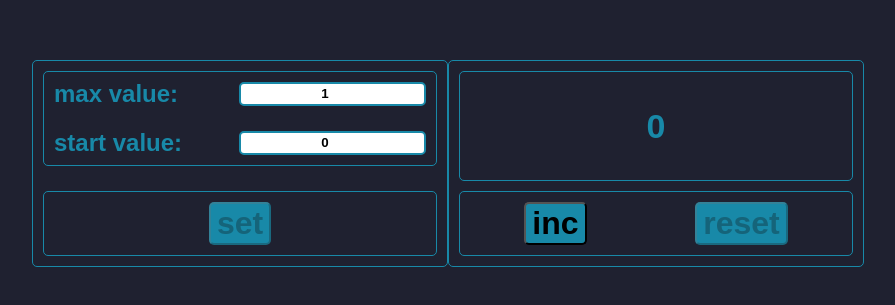
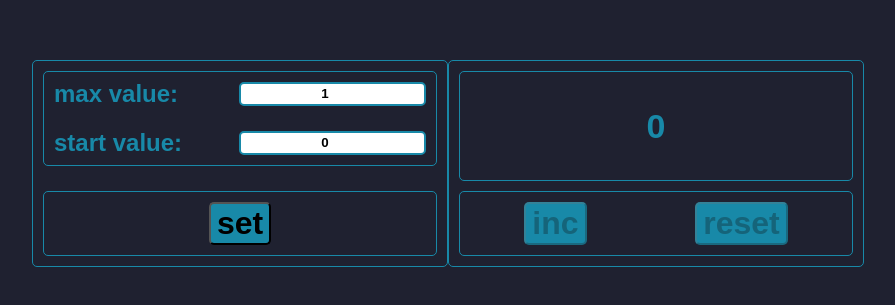
Before and after one commit to PizzerSpring/BlackCounter, a React (Vite) app: page / in a window 1280 px wide. Shown: the part 237-542 px from the top of the page, without its empty margins (192-1087 px from the left). Built offline with nearby package versions, Linux system fonts and the light colour scheme.

Commit message:
Fix bugs with display button set

```diff
--- a/src/Counter.tsx
+++ b/src/Counter.tsx
@@ -3,6 +3,8 @@ import s from './components/Container.module.css';
 import {CounterSettings} from "./components/CounterSettings.tsx";
 import {CounterOutput} from "./components/CounterOutput.tsx";
 import {useEffect, useState} from "react";
+import {Input} from "./components/Input.tsx";
+import {Button} from "./components/Button.tsx";
 
 const Counter = () => {
 
@@ -27,7 +29,7 @@ const Counter = () => {
     const [disSet, setDisSet] = useState(false);
 
     useEffect(() => {
-        console.log('counter')
+       // console.log('counter')
         /*const maxValueAsString = localStorage.getItem('maxValue');
         if(maxValueAsString) {
             const newValue = JSON.parse(maxValueAsString);
@@ -52,6 +54,8 @@ const Counter = () => {
         <div className={`${style.bg} ${style.center}`}>
             <div className={`${style.counterContainer} ${s.container}`}>
                 <CounterSettings
+                    disSet={disSet}
+                    setDisSet={setDisSet}
                     setError={setError}
                     error={error}
                     setActive={setActive}
@@ -63,6 +67,8 @@ const Counter = () => {
                     maxValue={maxValue}
                     setMaxValue={setMaxValue}/>
                 <CounterOutput
+                    disSet={disSet}
+                    setDisSet={setDisSet}
                     setError={setError}
                     error={error}
                     setActive={setActive}
--- a/src/components/Button.tsx
+++ b/src/components/Button.tsx
@@ -8,8 +8,6 @@ type ButtonType = {
 
 export const Button = ({title, callback, className, disabled}: ButtonType) => {
     return (
-        <button disabled={disabled} className={className} onClick={() => {
-            callback()
-        }}>{title}</button>
+        <button disabled={disabled} className={className} onClick={callback}>{title}</button>
     );
-};
+}
--- a/src/components/ButtonPanel.tsx
+++ b/src/components/ButtonPanel.tsx
@@ -11,6 +11,8 @@ type ButtonPanelType = {
     active: string
     setActive: (active: string) => void
     error: string
+    disSet: boolean
+    setDisSet: (disSet: boolean) => void
 }
 
 export const ButtonPanel = ({
@@ -21,13 +23,19 @@ export const ButtonPanel = ({
                                 maxValue,
                                 active,
                                 setActive,
-                                error
+                                error,
+    disSet, setDisSet
+
+
+
                             }: ButtonPanelType) => {
-    const [disSet, setDisSet] = useState(false);
+
+    //const [disSet, setDisSet] = useState(false);
+
     return (
         <>
             {counterButton === 1 ? <div className={`${style.borderCounter} ${style.outerP} ${style.center}`}>
-                <Button disabled={!!error || maxValue === 0 || !active || disSet} title={'set'} callback={() => {
+                <Button disabled={!!error || maxValue === 0 || disSet} title={'set'} callback={() => {
                     setValue(startValue)
                     setActive('')
                     setDisSet(true);
@@ -36,10 +44,10 @@ export const ButtonPanel = ({
                     // console.log(value)
                 }} className={style.btn}/>
             </div> : <div className={`${style.borderCounter} ${style.outerP} ${style.btnContainer}`}>
-                <Button disabled={!!error || !!active || maxValue === value || disSet} title={'inc'} callback={() => {
+                <Button disabled={!!error || !!active || maxValue === value || !disSet} title={'inc'} callback={() => {
                     setValue(value + 1)
                 }} className={style.btn}/>
-                <Button disabled={!!error || !!active || value === 0 || disSet} title={'reset'} callback={() => {
+                <Button disabled={!!error || !!active || value === 0 || value === startValue || !disSet} title={'reset'} callback={() => {
                     setValue(startValue)
                 }} className={style.btn}/>
             </div>}
--- a/src/components/CounterOutput.tsx
+++ b/src/components/CounterOutput.tsx
@@ -13,13 +13,17 @@ type CounterOutputType = {
     setActive: (active: string) => void
     error: string
     setError: (error: string) => void
+    disSet: boolean
+    setDisSet: (disSet: boolean) => void
 }
 
 
-export const CounterOutput = ({value, setValue, startValue, setStartValue, maxValue, setMaxValue, active, setActive, error, setError}:CounterOutputType) => {
+export const CounterOutput = ({value, setValue, startValue, setStartValue, maxValue, setMaxValue, active, setActive, error, setError, disSet, setDisSet}:CounterOutputType) => {
     return (
         <div className={`${style.resultContainer} ${style.outerP}`}>
             <ValueContainer
+                disSet={disSet}
+                setDisSet={setDisSet}
                 setError={setError}
                 error={error}
                 setActive={setActive}
@@ -30,7 +34,7 @@ export const CounterOutput = ({value, setValue, startValue, setStartValue, maxVa
                 setStartValue={setStartValue}
                 maxValue={maxValue}
                 setMaxValue={setMaxValue}/>
-            <ButtonPanel error={error} counterButton={2} setValue={setValue} value={value} startValue={startValue} maxValue={maxValue} active={active} setActive={setActive}/>
+            <ButtonPanel error={error} counterButton={2} setValue={setValue} value={value} startValue={startValue} maxValue={maxValue} active={active} setActive={setActive} disSet={disSet} setDisSet={setDisSet}/>
         </div>
     );
 };
--- a/src/components/CounterSettings.tsx
+++ b/src/components/CounterSettings.tsx
@@ -14,12 +14,16 @@ type CounterSettingsType = {
     setActive: (active: string) => void
     error: string
     setError: (error: string) => void
+    disSet: boolean
+    setDisSet: (disSet: boolean) => void
 }
 
-export const CounterSettings = ({value, setValue, startValue, setStartValue, maxValue, setMaxValue, active, setActive, error, setError}: CounterSettingsType) => {
+export const CounterSettings = ({value, setValue, startValue, setStartValue, maxValue, setMaxValue, active, setActive, error, setError, setDisSet, disSet}: CounterSettingsType) => {
     return (
         <div className={`${style.settingsContainer} ${style.outerP}`}>
             <ValueContainer
+                disSet={disSet}
+                setDisSet={setDisSet}
                 setError={setError}
                 error={error}
                 setActive={setActive}
@@ -30,7 +34,7 @@ export const CounterSettings = ({value, setValue, startValue, setStartValue, max
                 setStartValue={setStartValue}
                 maxValue={maxValue}
                 setMaxValue={setMaxValue}/>
-            <ButtonPanel error={error} counterButton={1} setValue={setValue} value={value} startValue={startValue} maxValue={maxValue} active={active} setActive={setActive}/>
+            <ButtonPanel disSet={disSet} setDisSet={setDisSet} error={error} counterButton={1} setValue={setValue} value={value} startValue={startValue} maxValue={maxValue} active={active} setActive={setActive}/>
         </div>
     );
 };
--- a/src/components/ValueContainer.tsx
+++ b/src/components/ValueContainer.tsx
@@ -12,6 +12,8 @@ type ValueContainerType = {
     setActive: (active: string) => void
     error: string
     setError: (error: string) => void
+    disSet: boolean
+    setDisSet: (disSet: boolean) => void
 }
 
 export const ValueContainer = ({
@@ -24,7 +26,9 @@ export const ValueContainer = ({
                                    active,
                                    setActive,
                                    error,
-                                   setError
+                                   setError,
+                                   disSet,
+                                   setDisSet
 }: ValueContainerType) => {
     return (
         <>
@@ -38,6 +42,9 @@ export const ValueContainer = ({
                 </div> :
                 <div className={`${style.borderCounter} ${style.outerP} ${style.valContainer}`}>
                     <ValueInput
+                        value={value}
+                        disSet={disSet}
+                        setDisSet={setDisSet}
                         error={error}
                         setError={setError}
                         setActive={setActive}
@@ -48,6 +55,9 @@ export const ValueContainer = ({
                         maxValue={maxValue}
                         setMaxValue={setMaxValue}/>
                     <ValueInput
+                        value={value}
+                        disSet={disSet}
+                        setDisSet={setDisSet}
                         error={error}
                         setError={setError}
                         setActive={setActive}
--- a/src/components/ValueInput.tsx
+++ b/src/components/ValueInput.tsx
@@ -12,6 +12,9 @@ type ValueInputType = {
     setActive: (active: string) => void
     setError: (error: string) => void
     error: string
+    disSet: boolean
+    setDisSet: (disSet: boolean) => void
+    value: number
 }
 
 export const ValueInput = ({
@@ -23,14 +26,17 @@ export const ValueInput = ({
                                setMaxValue,
                                setActive,
                                setError,
-                               error
+                               error,
+                               setDisSet,
+    value,
+                               disSet
                            }: ValueInputType) => {
 
     const isValid = maxValue <= startValue || startValue < 0 || maxValue < 0;
     //console.log('values')
 
     useEffect(() => {
-        console.log('value input')
+        //console.log('value input')
         isValid ? setError('Incorrect value!')
             : setError('');
         /*localStorage.setItem('maxValue', JSON.stringify(maxValue));
@@ -39,20 +45,33 @@ export const ValueInput = ({
         maxValue, startValue
     ])
 
+    const onChangeMaxValueHandler = (e: ChangeEvent<HTMLInputElement>) => {
+
+        if(value) {
+            setActive(`enter values and press 'set'`);
+            setDisSet(false);
+        }
+       // error && setActive(`enter values and press 'set'`);
+        setMaxValue(+e.currentTarget.value);
+    }
+
+
     return (
         <>
             {title === 'max value:' ?
                 <div className={className}>
                     <span className={style.val}>{title}</span>
-                    <Input className={style.field} callback={(e) => {
-                       error && setActive(`enter values and press 'set'`)
-                        setMaxValue(+e.currentTarget.value);
-                    }} value={maxValue}/>
+                    <Input className={style.field} callback={onChangeMaxValueHandler} value={maxValue}/>
                 </div>
                 : <div className={className}>
                     <span className={style.val}>{title}</span>
                     <Input className={style.field} callback={(e) => {
-                        error && setActive(`enter values and press 'set'`)
+                        //setDisSet(false);
+                        if(value) {
+                            setActive(`enter values and press 'set'`);
+                            setDisSet(false);
+                        }
+                        //error && setActive(`enter values and press 'set'`);
                         setStartValue(+e.currentTarget.value);
                     }} value={startValue} />
                 </div>}
```
